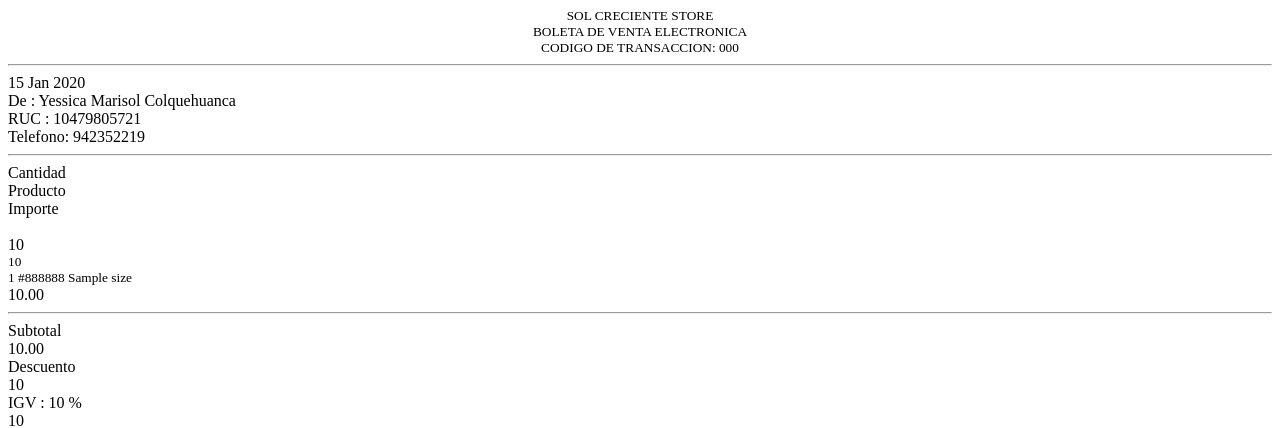
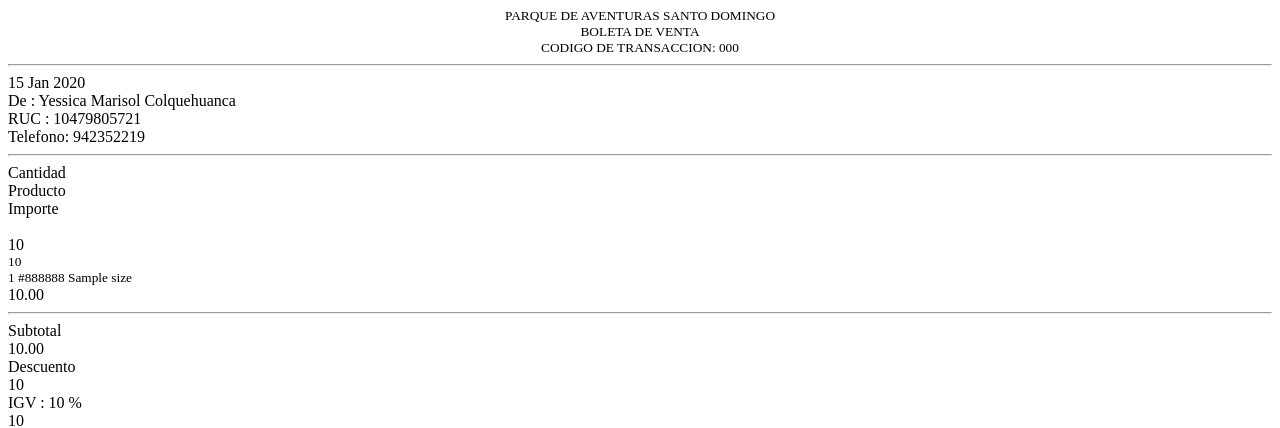
Before and after one commit to titanke/sistema-parque, a Django app: template posApp/templates/posApp/receipt.html in a window 1280 px wide. Shown: the top 428 px of the page. Run offline with Django 3.2, Linux system fonts and the light colour scheme; the template is opened without the code that fills it: most values are stand-ins (such as "Sample title", 1, 10 or a date in 2020).

Commit message:
fix: nombre boleta

```diff
--- a/posApp/templates/posApp/receipt.html
+++ b/posApp/templates/posApp/receipt.html
@@ -7,9 +7,9 @@
 <div class="container-fluid">
     <div id="outprint">
         <div class="lh-1">
-            <center><small class="fw-bold">SOL CRECIENTE STORE</small></center>
+            <center><small class="fw-bold">PARQUE DE AVENTURAS SANTO DOMINGO</small></center>
 
-            <center><small class="fw-bold">BOLETA DE VENTA ELECTRONICA</small></center>
+            <center><small class="fw-bold">BOLETA DE VENTA</small></center>
             <center><small class="fw-bold">CODIGO DE TRANSACCION: {{ transaction.code }}</small></center>
 
         </div>
```
